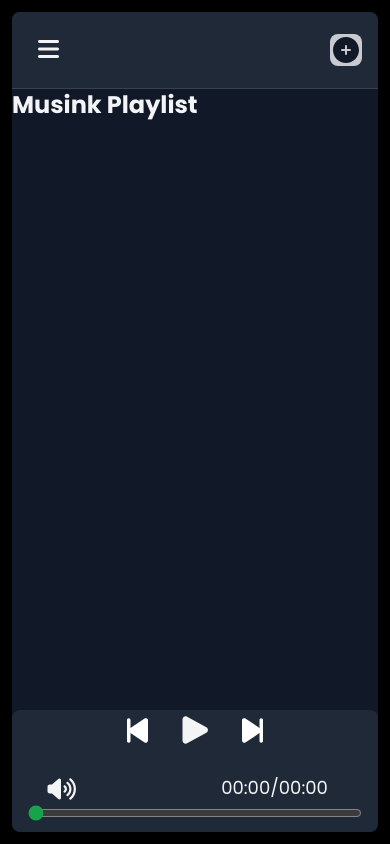
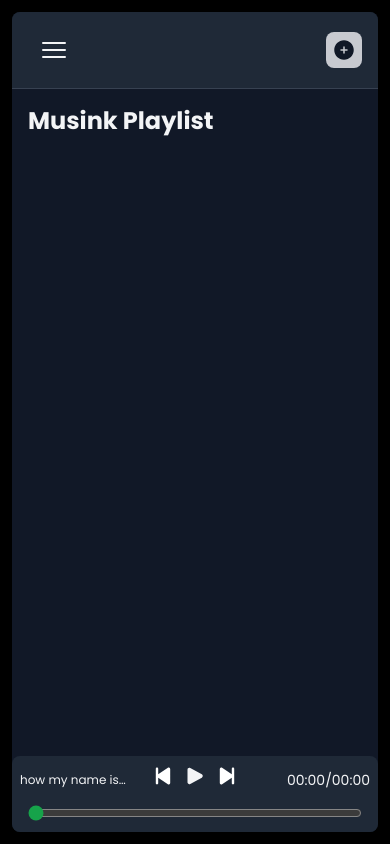
Before and after one commit to shahrampk/Musink, a website: page index.html in a window 390 px wide. Drawn offline with Linux system fonts and the light colour scheme.

Commit message:
fixing UI

```diff
--- a/index.html
+++ b/index.html
@@ -12,7 +12,7 @@
   <link rel="preconnect" href="https://fonts.googleapis.com" />
   <link rel="preconnect" href="https://fonts.gstatic.com" crossorigin />
   <link href="https://fonts.googleapis.com/css2?family=Poppins:wght@400;700&display=swap" rel="stylesheet" />
-  <link rel="icon" type="image/png" href="./public/assets/logo.png" />
+  <link rel="icon" type="image/png" href="../public/assets/logo.png" />
   <link rel="stylesheet" href="./public/style.css" />
   <title>MUSINK</title>
   <script defer src="./public/script.js"></script>
@@ -21,7 +21,7 @@
 <body class="font-poppins text-gray-100 bg-black">
   <div class="flex h-screen gap-3 p-3">
     <!-- Sidebar -->
-    <div class="lg:flex hidden flex-col gap-2 w-1/3 ">
+    <aside class="lg:flex hidden flex-col gap-2 w-1/3 ">
       <div class="bg-gray-900 flex flex-col rounded-lg p-2 gap-1">
         <div class="p-1">
           <svg fill="#fff" version="1.0" xmlns="http://www.w3.org/2000/svg" viewBox="0 0 300 131" height="85">
@@ -57,23 +57,28 @@
           </ul>
         </div>
       </div>
-    </div>
+    </aside>
     <!-- Main Content -->
-    <div class="bg-gray-900 rounded-lg w-full flex flex-col overflow-hidden">
+    <section class="bg-gray-900 rounded-lg w-full flex flex-col overflow-hidden">
       <header class="p-4 3xl:p-6 flex justify-between items-center bg-gray-800 border-b border-gray-700">
-        <button aria-label="Toggle menu"
+        <button aria-label="hambuger menu"
           class="lg:hidden text-2xl hover:bg-backGround rounded-md transition-all duration-200 px-2.5 py-1.5"
-          id="menu-toggle">
-          <i class="fa-solid fa-bars"></i>
+          id="menu-hambuger">
+          <svg xmlns="http://www.w3.org/2000/svg" viewBox="0 0 24 24" fill="currentColor" class="size-8">
+            <path fill-rule="evenodd"
+              d="M3 6.75A.75.75 0 0 1 3.75 6h16.5a.75.75 0 0 1 0 1.5H3.75A.75.75 0 0 1 3 6.75ZM3 12a.75.75 0 0 1 .75-.75h16.5a.75.75 0 0 1 0 1.5H3.75A.75.75 0 0 1 3 12Zm0 5.25a.75.75 0 0 1 .75-.75h16.5a.75.75 0 0 1 0 1.5H3.75a.75.75 0 0 1-.75-.75Z"
+              clip-rule="evenodd" />
+          </svg>
+
         </button>
         <span class="text-2xl 3xl:text-4xl font-semibold hidden lg:block">Musink Playlist</span>
         <div class="flex items-center justify-center gap-4">
           <!-- Playlist items will be dynamically added here -->
           <div id="add-playlist"
-            class="flex bg-gray-200/85 hover:bg-gray-100 text-gray-900 p-2.5 3xl:p-3.5 rounded-lg w-fit gap-4 items-center cursor-pointer hover:scale-105 transition-all duration-300">
+            class="flex bg-gray-200/85 hover:bg-gray-100 text-gray-900 p-1.5 md:p-2.5 3xl:p-3.5 rounded-lg w-fit gap-4 items-center cursor-pointer hover:scale-105 transition-all duration-300">
             <h3 class="font-semibold 3xl:text-lg hidden sm:block">Add Your music Album</h3>
             <div>
-              <svg xmlns="http://www.w3.org/2000/svg" viewBox="0 0 24 24" fill="currentColor" class="size-8">
+              <svg xmlns="http://www.w3.org/2000/svg" viewBox="0 0 24 24" fill="currentColor" class="size-6">
                 <path fill-rule="evenodd"
                   d="M12 2.25c-5.385 0-9.75 4.365-9.75 9.75s4.365 9.75 9.75 9.75 9.75-4.365 9.75-9.75S17.385 2.25 12 2.25ZM12.75 9a.75.75 0 0 0-1.5 0v2.25H9a.75.75 0 0 0 0 1.5h2.25V15a.75.75 0 0 0 1.5 0v-2.25H15a.75.75 0 0 0 0-1.5h-2.25V9Z"
                   clip-rule="evenodd" />
@@ -84,28 +89,27 @@
           </div>
         </div>
       </header>
-      <div class="text-2xl font-semibold lg:hidden p-5 h-auto">
+      <div class="text-2xl font-semibold lg:hidden px-4 pt-4 sm:p-5 h-auto">
         Musink Playlist
       </div>
       <div id="album"
-        class="p-7 gap-5 grid grid-cols-1 sm:grid-cols-2 md:grid-cols-3 lg:grid-cols-4 2xl:grid-cols-5 overflow-y-scroll scrollbar-hide h-full">
+        class="p-4 md:p-7 gap-5 grid grid-cols-1 sm:grid-cols-2 md:grid-cols-3 lg:grid-cols-4 2xl:grid-cols-5 overflow-y-scroll scrollbar-hide h-full">
       </div>
       <!-- PLAYBAR -->
-      <div class="bg-gray-800 min-h-24 rounded-t-lg flex flex-col justify-between w-full ">
+      <div class="bg-gray-800  rounded-t-lg flex flex-col justify-center h-fit w-full">
 
         <!-- Controls Row -->
-        <div class="grid gap-4 grid-cols-12 px-4 pt-5 items-center">
+        <div class="grid sm:gap-4 grid-cols-6 md:grid-cols-12 p-2 md:px-4 md:pt-5 items-center">
           <!-- Current Song -->
-          <div id="current-playedSong" class="text-lg col-span-5 hidden sm:block">
-            <p class="line-clamp-1"></p>
+          <div id="current-playedSong" class="text-lg col-span-2 sm:col-span-4 md::col-span-5 block">
+            <p class="line-clamp-1 text-xs sm:text-sm md:text-base">how my name is Shahram</p>
           </div>
-
           <!-- Play Controls -->
-          <div class="col-span-2 flex justify-center items-end ">
-            <ul class="text-2xl flex gap-5 items-center">
+          <div class="col-span-2 md:col-span-3 flex justify-center items-end mx-2">
+            <ul class="text-2xl flex gap-2 md:gap-5 items-center">
               <li>
                 <button aria-label="Previous track" class="cursor-pointer">
-                  <svg xmlns="http://www.w3.org/2000/svg" viewBox="0 0 640 640" height="35" class="invert">
+                  <svg xmlns="http://www.w3.org/2000/svg" viewBox="0 0 640 640" class="h-6 md:h-9 invert">
                     <path
                       d="M491 100.8C478.1 93.8 462.3 94.5 450 102.6L192 272.1L192 128C192 110.3 177.7 96 160 96C142.3 96 128 110.3 128 128L128 512C128 529.7 142.3 544 160 544C177.7 544 192 529.7 192 512L192 367.9L450 537.5C462.3 545.6 478 546.3 491 539.3C504 532.3 512 518.8 512 504.1L512 136.1C512 121.4 503.9 107.9 491 100.9z" />
                   </svg>
@@ -114,14 +118,14 @@
               <li>
                 <button aria-label="Play track" class="cursor-pointer play-pause-btn" data-play="current-track">
                   <!-- Pause Icon -->
-                  <svg xmlns="http://www.w3.org/2000/svg" viewBox="0 0 640 640" height="40" class="btn hidden"
+                  <svg xmlns="http://www.w3.org/2000/svg" viewBox="0 0 640 640" class="h-6 md:h-10 btn hidden"
                     fill="currentColor" id="pause-icon-playbar">
                     <path
                       d="M176 96C149.5 96 128 117.5 128 144L128 496C128 522.5 149.5 544 176 544L240 544C266.5 544 288 522.5 288 496L288 144C288 117.5 266.5 96 240 96L176 96zM400 96C373.5 96 352 117.5 352 144L352 496C352 522.5 373.5 544 400 544L464 544C490.5 544 512 522.5 512 496L512 144C512 117.5 490.5 96 464 96L400 96z" />
                   </svg>
                   <!-- Play Icon -->
                   <svg id="play-icon-playbar" xmlns="http://www.w3.org/2000/svg" viewBox="0 0 24 24" fill="currentColor"
-                    class="btn" height="40">
+                    class="h-6 md:h-10 btn">
                     <path fill-rule="evenodd"
                       d="M4.5 5.653c0-1.427 1.529-2.33 2.779-1.643l11.54 6.347c1.295.712 1.295 2.573 0 3.286L7.28 19.99c-1.25.687-2.779-.217-2.779-1.643V5.653Z"
                       clip-rule="evenodd" />
@@ -130,7 +134,7 @@
               </li>
               <li>
                 <button aria-label="Next track" class="cursor-pointer">
-                  <svg xmlns="http://www.w3.org/2000/svg" viewBox="0 0 640 640" height="35" class="invert">
+                  <svg xmlns="http://www.w3.org/2000/svg" viewBox="0 0 640 640" class="h-6 md:h-9 invert">
                     <path
                       d="M149 100.8C161.9 93.8 177.7 94.5 190 102.6L448 272.1L448 128C448 110.3 462.3 96 480 96C497.7 96 512 110.3 512 128L512 512C512 529.7 497.7 544 480 544C462.3 544 448 529.7 448 512L448 367.9L190 537.5C177.7 545.6 162 546.3 149 539.3C136 532.3 128 518.7 128 504L128 136C128 121.3 136.1 107.8 149 100.8z" />
                   </svg>
@@ -139,11 +143,12 @@
             </ul>
           </div>
           <!-- Volumn/Duration Controls -->
-          <div class="flex  col-start-9 -col-end-1 justify-end gap-2">
+          <div
+            class="grid grid-cols-5 col-span-2 sm:col-start-7  md:col-start-9 md:-col-end-1 justify-center lg:justify-end items-center gap-2">
             <!-- Volumn Controls -->
             <div
-              class="volumn__control_box flex justify-end items-center gap-2 group w-fit md:justify-self-end rotate-90 md:rotate-0">
-              <div class="volumn__control_btn">
+              class="col-span-3 relative volumn__control_box sm:flex sm:flex-col-reverse lg:flex-row justify-end items-center gap-2 group w-full md:justify-self-end hidden ">
+              <div class="volumn__control_btn  mx-4 ">
                 <svg xmlns="http://www.w3.org/2000/svg" viewBox="0 0 640 640" height='30' fill="currentColor">
                   <path
                     d="M533.6 96.5C523.3 88.1 508.2 89.7 499.8 100C491.4 110.3 493 125.4 503.3 133.8C557.5 177.8 592 244.8 592 320C592 395.2 557.5 462.2 503.3 506.3C493 514.7 491.5 529.8 499.8 540.1C508.1 550.4 523.3 551.9 533.6 543.6C598.5 490.7 640 410.2 640 320C640 229.8 598.5 149.2 533.6 96.5zM473.1 171C462.8 162.6 447.7 164.2 439.3 174.5C430.9 184.8 432.5 199.9 442.8 208.3C475.3 234.7 496 274.9 496 320C496 365.1 475.3 405.3 442.8 431.8C432.5 440.2 431 455.3 439.3 465.6C447.6 475.9 462.8 477.4 473.1 469.1C516.3 433.9 544 380.2 544 320.1C544 260 516.3 206.3 473.1 171.1zM412.6 245.5C402.3 237.1 387.2 238.7 378.8 249C370.4 259.3 372 274.4 382.3 282.8C393.1 291.6 400 305 400 320C400 335 393.1 348.4 382.3 357.3C372 365.7 370.5 380.8 378.8 391.1C387.1 401.4 402.3 402.9 412.6 394.6C434.1 376.9 448 350.1 448 320C448 289.9 434.1 263.1 412.6 245.5zM80 416L128 416L262.1 535.2C268.5 540.9 276.7 544 285.2 544C304.4 544 320 528.4 320 509.2L320 130.8C320 111.6 304.4 96 285.2 96C276.7 96 268.5 99.1 262.1 104.8L128 224L80 224C53.5 224 32 245.5 32 272L32 368C32 394.5 53.5 416 80 416z" />
@@ -151,12 +156,12 @@
               </div>
 
               <input type="range" min="0" max="100" value="100" name="volumn_control"
-                class="h-2 cursor-pointer opacity-0 w-0 group-hover:w-full group-hover:opacity-100 transition-all duration-500 accent-green-600"
+                class="h-2 cursor-pointer absolute lg:static -top-5 -translate-y-16 md:translate-y-0 md:rotate-0 -rotate-90 lg:top-0 opacity-0 md:w-0 md:group-hover:w-full group-hover:opacity-100 transition-all duration-500 accent-green-600"
                 id="volumn_control">
             </div>
             <!-- Duration -->
-            <div>
-              <p id="duration" class="text-lg font-medium hidde sm:block">00:00/00:00</p>
+            <div class=" col-span-full sm:col-span-2 flex justify-end items-center gap-2 md:justify-self-end">
+              <p id="duration" class="md:text-lg font-medium sm:inline-block text-sm">00:00/00:00</p>
             </div>
           </div>
         </div>
@@ -167,7 +172,7 @@
             class="w-full  cursor-pointer accent-green-600 bg-blue-700 rounded-lg">
         </div>
       </div>
-    </div>
+    </section>
   </div>
 </body>
 
```
Also changed, not shown: public/style.css.
